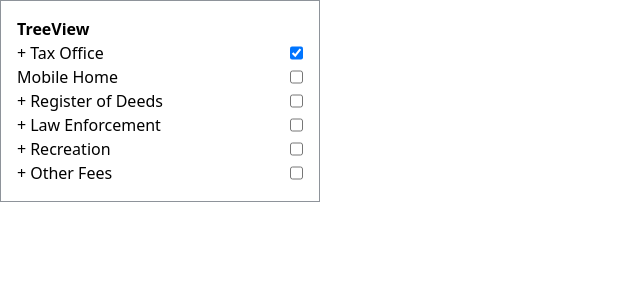
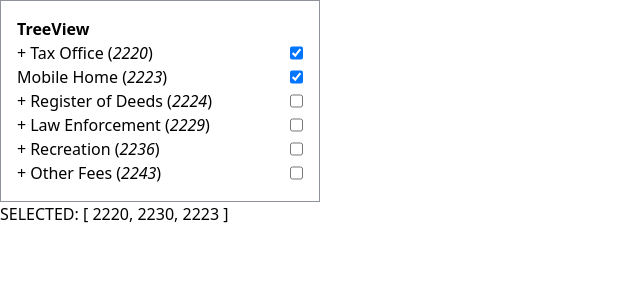
Before and after one commit to ryegaspar/treeview-component, a Vue app: page / in a window 1280 px wide. Shown: the top 300 px of the page, without its empty margins (0-640 px from the left). Built offline with nearby package versions, Linux system fonts and the light colour scheme.

Commit message:
working v-model

```diff
--- a/package.json
+++ b/package.json
@@ -1,5 +1,5 @@
 {
-	"name": "vite-test",
+	"name": "treeview-form",
 	"private": true,
 	"version": "0.0.0",
 	"type": "module",
--- a/src/App.vue
+++ b/src/App.vue
@@ -1,9 +1,13 @@
 <script setup>
 import TreeViewField from "./components/TreeViewField.vue"
 import mockData from "./data.js"
-import {ref} from "vue"
+import {ref, watch} from "vue"
 
-const selected=ref([2220, 2230])
+const selected = ref([2220, 2230, 2223])
+
+watch(selected, () => {
+	console.log('selected changed!', selected.value)
+})
 </script>
 
 <template>
@@ -13,21 +17,6 @@ const selected=ref([2220, 2230])
 					   v-model="selected"
 		/>
 	</div>
+
+	SELECTED: {{ selected }}
 </template>
-
-<style scoped>
-.logo {
-	height: 6em;
-	padding: 1.5em;
-	will-change: filter;
-	transition: filter 300ms;
-}
-
-.logo:hover {
-	filter: drop-shadow(0 0 2em #646cffaa);
-}
-
-.logo.vue:hover {
-	filter: drop-shadow(0 0 2em #42b883aa);
-}
-</style>
--- a/src/components/TreeViewField.vue
+++ b/src/components/TreeViewField.vue
@@ -1,5 +1,5 @@
 <script setup>
-import {computed, onMounted, ref} from "vue"
+import { onMounted, ref } from "vue"
 
 const props = defineProps(
 	{
@@ -10,60 +10,86 @@ const props = defineProps(
 		modelValue: {
 			type: Array,
 			default: []
+		},
+		isChild: {
+			type: Boolean,
+			default: false
 		}
 	}
 )
+const emit = defineEmits(['update:modelValue'])
+const showChildren = ref({})
+const departments = ref([])
+const selectedIds = ref(props.modelValue)
 
-const showChildren = ref({})
+onMounted(() => {
+	departments.value = props.departments
 
-// onMounted(() => {
-// 	// console.log(props.departments)
-// })
+	function initialize(parent) {
+		parent.selected = props.modelValue.includes(parent.department_id)
 
-const departmentComputed = computed(
-	() => {
-		const computed = props.departments
-		computed.forEach(department => {
-			department.selected = props.modelValue.includes(department.department_id)
-		})
+		if (parent.children.length) {
+			parent.children.forEach(item => initialize(item))
+		}
+	}
 
-		return computed
-	}
-)
+	departments.value.forEach(department => initialize(department))
+})
 
 function toggleShowChildren(index) {
 	showChildren.value[index] = !showChildren.value[index]
 }
 
+function selectChanged() {
+	const selectedIds = []
+
+	function setSelected(parent) {
+		if (parent.selected) {
+			selectedIds.push(parent.department_id)
+		}
+
+		if (parent.children.length) {
+			parent.children.forEach(item => setSelected(item))
+		}
+	}
+
+	departments.value.forEach(department => setSelected(department))
+
+	emit('update:modelValue', selectedIds)
+}
+
 </script>
 
 <template>
-	<div v-for="(department, index) in departmentComputed"
+	<div v-for="(department, index) in departments"
 		 :key="index"
 	>
 		<div class="flex justify-between">
 			<div class="flex gap-1">
 				<div v-if="department.children.length"
-					 @click.prevent="toggleShowChildren(index)"
+					 @click.prevent="toggleShowChildren(department.department_id)"
 					 class="hover:cursor-pointer"
 				>
 					<span v-if="!showChildren[index]">+</span>
 					<span v-else>-</span>
 				</div>
 				<label :for="department.department_id">
-					{{ department.department_name }}
+					{{ department.department_name }} (<span class="italic">{{ department.department_id }}</span>)
 				</label>
 			</div>
 			<input type="checkbox"
 				   :id="department.department_id"
 				   v-model="department.selected"
+				   @change.prevent="selectChanged"
 			/>
 		</div>
-		<div v-if="department.children.length && showChildren[index]"
+		<div v-if="department.children.length && showChildren[department.department_id]"
 			 class="ml-6"
 		>
 			<TreeViewField :departments="department.children"
-						   v-model="props.modelValue"
+						   :model-value="selectedIds"
+						   @update:model-value="selectChanged"
+						   :is-child="true"
 			/>
 		</div>
 	</div>
--- a/src/data.js
+++ b/src/data.js
@@ -216,6 +216,14 @@ const mockData =
 							"department_code": "SOF",
 							"department_status_id": "A",
 							"children": []
+						},
+						{
+							"department_id": 2251,
+							"parent_id": 2248,
+							"department_name": "Sub Other Misc Fees 2",
+							"department_code": "SF2",
+							"department_status_id": "A",
+							"children": []
 						}
 					]
 				}
```
